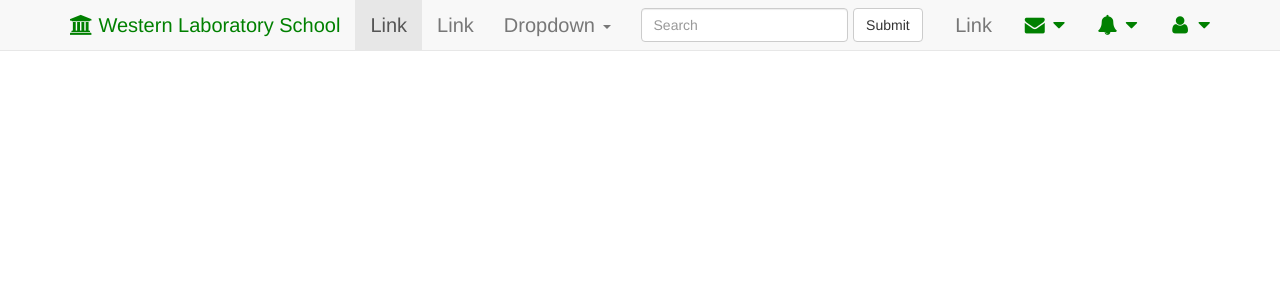
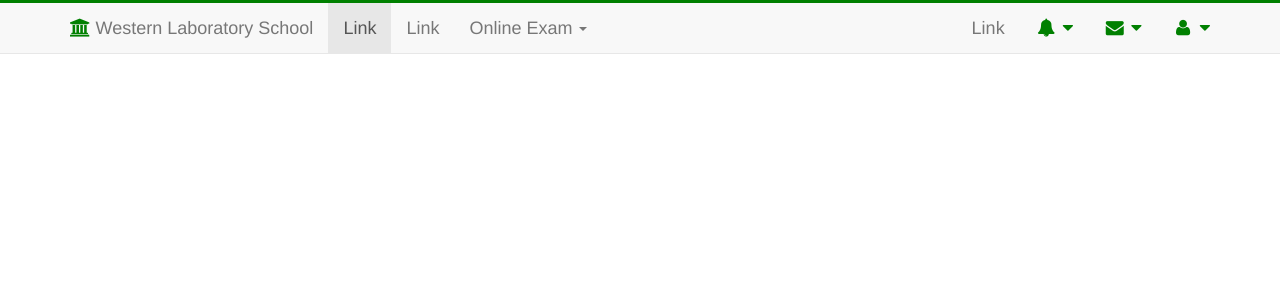
Before and after one commit to ojkalam/online-blog-and-exam, a PHP site: page / in a window 1280 px wide. Shown: the top 300 px of the page. Run offline with PHP 8.4, Linux system fonts and the light colour scheme.

Commit message:
Main menu -> modified and fix some css issues

```diff
--- a/assets/css/main.css
+++ b/assets/css/main.css
@@ -1,10 +1,24 @@
-.design{
-	font-family: arial;
-	color: green;
-}
+/**
+*Project OBLS
+*Author: Framework;
+*Online Based Learning System
+*/
+
 .main-menu{
-	font-size: 20px;
+	font-size: 18px;
+	border-top: 3px solid green;
 }
 .main-menu i{
 	color: green;
 }
+.dropdown-alerts{
+	width: 310px;
+    min-width: 0;
+}
+.dropdown-messages{
+	width: 310px;
+    min-width: 0;
+}
+.main-menu .dropdown-menu li a{
+    white-space: normal;
+}
--- a/index.html
+++ b/index.html
@@ -41,7 +40,7 @@
                   <span class="icon-bar"></span>
                   <span class="icon-bar"></span>
                 </button>
-               <a class="navbar-brand" href="#" style="color:green;font-size:20px;"><i class="fa fa-university" aria-hidden="true"></i> Western Laboratory School</a>
+               <a class="navbar-brand" href="#"><i class="fa fa-university" aria-hidden="true"></i> Western Laboratory School</a>
               </div>
 
               <!-- Collect the nav links, forms, and other content for toggling -->
@@ -50,7 +49,7 @@
                   <li class="active"><a href="#">Link <span class="sr-only">(current)</span></a></li>
                   <li><a href="#">Link</a></li>
                   <li class="dropdown">
-                    <a href="#" class="dropdown-toggle" data-toggle="dropdown" role="button" aria-haspopup="true" aria-expanded="false">Dropdown <span class="caret"></span></a>
+                    <a href="#" class="dropdown-toggle" data-toggle="dropdown" role="button" aria-haspopup="true" aria-expanded="false">Online Exam <span class="caret"></span></a>
                     <ul class="dropdown-menu">
                       <li><a href="#">Action</a></li>
                       <li><a href="#">Another action</a></li>
@@ -62,64 +61,15 @@
                     </ul>
                   </li>
                 </ul>
-                <form class="navbar-form navbar-left" role="search">
+               <!--  <form class="navbar-form navbar-left" role="search">
                   <div class="form-group">
                     <input type="text" class="form-control" placeholder="Search">
                   </div>
                   <button type="submit" class="btn btn-default">Submit</button>
-                </form>
+                </form>  -->
                 <ul class="nav navbar-nav navbar-right">
                   <li><a href="#">Link</a></li>
-                  <li class="dropdown">
-                      <a class="dropdown-toggle" data-toggle="dropdown" href="#">
-                          <i class="fa fa-envelope fa-fw"></i> <i class="fa fa-caret-down"></i>
-                      </a>
-                      <ul class="dropdown-menu dropdown-messages">
-                          <li>
-                              <a href="#">
-                                  <div>
-                                      <strong>John Smith</strong>
-                                      <span class="pull-right text-muted">
-                                          <em>Yesterday</em>
-                                      </span>
-                                  </div>
-                                  <div>Lorem ipsum dolor sit amet, consectetur adipiscing elit. Pellentesque eleifend...</div>
-                              </a>
-                          </li>
-                          <li class="divider"></li>
-                          <li>
-                              <a href="#">
-                                  <div>
-                                      <strong>John Smith</strong>
-                                      <span class="pull-right text-muted">
-                                          <em>Yesterday</em>
-                                      </span>
-                                  </div>
-                                  <div>Lorem ipsum dolor sit amet, consectetur adipiscing elit. Pellentesque eleifend...</div>
-                              </a>
-                          </li>
-                          <li class="divider"></li>
-                          <li>
-                              <a href="#">
-                                  <div>
-                                      <strong>John Smith</strong>
-                                      <span class="pull-right text-muted">
-                                          <em>Yesterday</em>
-                                      </span>
-                                  </div>
-                                  <div>Lorem ipsum dolor sit amet, consectetur adipiscing elit. Pellentesque eleifend...</div>
-                              </a>
-                          </li>
-                          <li class="divider"></li>
-                          <li>
-                              <a class="text-center" href="#">
-                                  <strong>Read All Messages</strong>
-                                  <i class="fa fa-angle-right"></i>
-                              </a>
-                          </li>
-                      </ul>
-                      <!-- /.dropdown-messages -->
-                  </li>
+
                   <!-- /.dropdown -->
                   <li class="dropdown">
                       <a class="dropdown-toggle" data-toggle="dropdown" href="#">
```
Also changed, not shown: other parts of index.html (+50 -1 lines).
